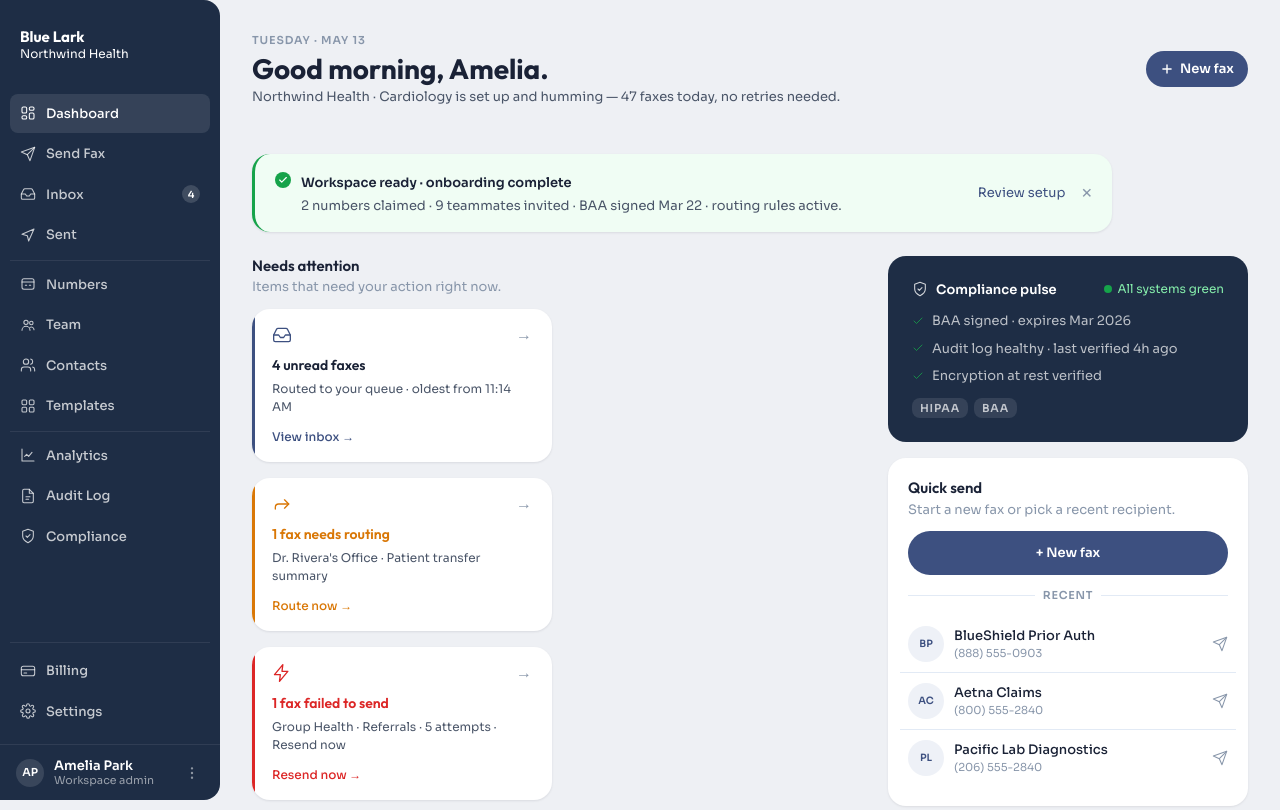
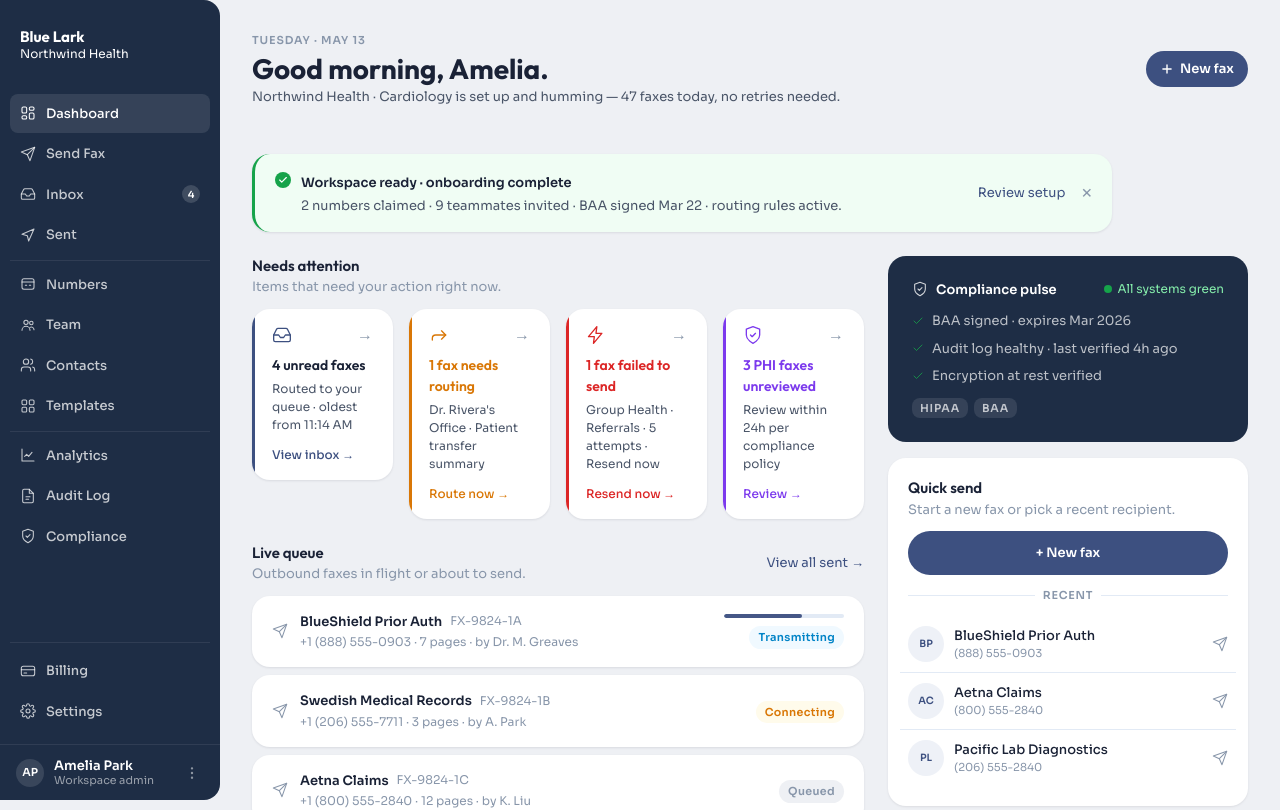
Before and after one commit to kschulze3142/design-prototype, a Next.js app: page /app/dashboard in a window 1280 px wide. Shown: the top 810 px of the page. Built offline with nearby package versions, Linux system fonts and the light colour scheme.

Commit message:
fix: dashboard — needs attention cards equal width 4-col grid

```diff
--- a/app/app/dashboard/page.tsx
+++ b/app/app/dashboard/page.tsx
@@ -460,7 +460,7 @@ export default function DashboardPage() {
             </div>
             <div style={{
               display: 'grid',
-              gridTemplateColumns: 'repeat(auto-fill, minmax(300px, 300px))',
+              gridTemplateColumns: 'repeat(4, 1fr)',
               gap: '16px',
               marginTop: '12px',
             }}>
```
